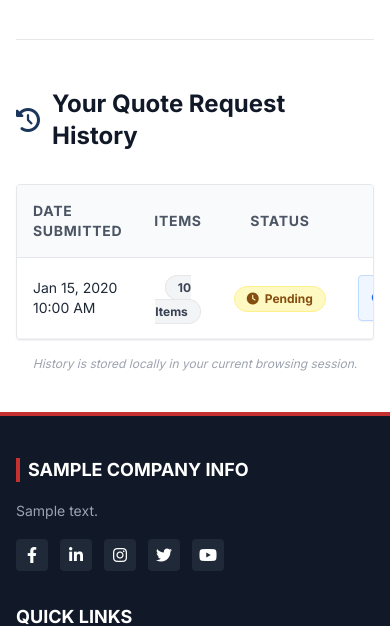
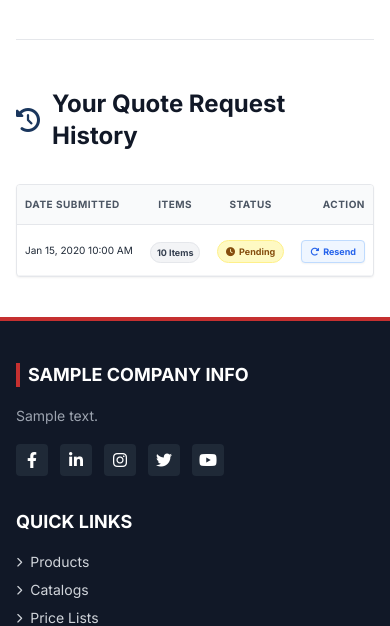
Before and after one commit to jignesh017/virjaproject, a Django app: template templates/cart/cart_detail.html in a window 390 px wide. Shown: the part 666-1292 px from the top of the page. Run offline with Django 5.2, Linux system fonts and the light colour scheme; the template is opened without the code that fills it: most values are stand-ins (such as "Sample title", 1, 10 or a date in 2020); grey boxes marked "Sample" are stand-in pictures; some libraries are stand-ins or nearby versions.

Commit message:
fix mobile view

```diff
--- a/templates/cart/cart_detail.html
+++ b/templates/cart/cart_detail.html
@@ -1,4 +1,5 @@
 {% extends 'base.html' %}
+{% load static %}
 
 {% block title %}Your Quote Cart | Virja Industries{% endblock %}
 
@@ -14,10 +15,10 @@
                     <div class="bg-gray-50 rounded border border-gray-200 overflow-hidden">
                         <table class="w-full text-left border-collapse">
                             <thead>
-                                <tr class="bg-gray-100 text-gray-600 text-sm uppercase tracking-wider">
-                                    <th class="p-4 border-b border-gray-200">Product</th>
-                                    <th class="p-4 border-b border-gray-200 text-center w-24">Qty</th>
-                                    <th class="p-4 border-b border-gray-200 text-right w-24">Action</th>
+                                <tr class="bg-gray-100 text-gray-600 text-xs md:text-sm uppercase tracking-wider">
+                                    <th class="p-2 md:p-4 border-b border-gray-200">Product</th>
+                                    <th class="p-2 md:p-4 border-b border-gray-200 text-center w-20 md:w-24">Qty</th>
+                                    <th class="p-2 md:p-4 border-b border-gray-200 text-right w-16 md:w-24">Action</th>
                                 </tr>
                             </thead>
                             <tbody>
@@ -77,9 +78,9 @@
                                         });
                                     }
                                 }" x-show="!removing" x-transition:leave="transition ease-in duration-300" x-transition:leave-start="opacity-100 scale-100" x-transition:leave-end="opacity-0 scale-95">
-                                    <td class="p-4">
-                                        <div class="flex items-center gap-4">
-                                            <div class="w-16 h-16 bg-gray-100 rounded flex-shrink-0 flex items-center justify-center border border-gray-200 overflow-hidden p-1">
+                                    <td class="p-2 md:p-4">
+                                        <div class="flex items-center gap-2 md:gap-4">
+                                            <div class="w-12 h-12 md:w-16 md:h-16 bg-gray-100 rounded flex-shrink-0 flex items-center justify-center border border-gray-200 overflow-hidden p-1">
                                                 {% if item.product.main_image %}
                                                 <img src="{{ item.product.main_image.url }}" class="w-full h-full object-contain">
                                                 {% else %}
@@ -87,36 +88,36 @@
                                                 {% endif %}
                                             </div>
                                             <div>
-                                                <div class="text-xs text-secondary font-bold mb-1">{{ item.product.slug|upper }}</div>
-                                                <a href="{% url 'product_detail' item.product.slug %}" class="font-semibold text-gray-800 hover:text-primary transition line-clamp-2">
+                                                <div class="text-[10px] md:text-xs text-secondary font-bold mb-0.5 md:mb-1">{{ item.product.slug|upper }}</div>
+                                                <a href="{% url 'product_detail' item.product.slug %}" class="text-xs md:text-sm lg:text-base font-semibold text-gray-800 hover:text-primary transition line-clamp-2 leading-tight">
                                                     {{ item.product.name }}
                                                 </a>
-                                                <div class="text-[10px] mt-2 flex items-center gap-2">
-                                                    <span class="bg-blue-50 text-primary px-2 py-0.5 rounded border border-blue-100 flex items-center">
+                                                <div class="text-[9px] md:text-[10px] mt-1.5 md:mt-2 flex flex-wrap items-center gap-1 md:gap-2">
+                                                    <span class="bg-blue-50 text-primary px-1.5 md:px-2 py-0.5 rounded border border-blue-100 flex items-center whitespace-nowrap">
                                                         <span class="font-black uppercase opacity-60 mr-1">Brand:</span> {{ item.product.brand.name }}
                                                     </span>
-                                                    <span class="bg-blue-50 text-primary px-2 py-0.5 rounded border border-blue-100 flex items-center">
+                                                    <span class="bg-blue-50 text-primary px-1.5 md:px-2 py-0.5 rounded border border-blue-100 flex items-center whitespace-nowrap">
                                                         <span class="font-black uppercase opacity-60 mr-1">Category:</span> {{ item.product.category.name }}
                                                     </span>
                                                 </div>
                                             </div>
                                         </div>
                                     </td>
-                                    <td class="p-4">
-                                        <div class="flex items-center justify-center space-x-2" :class="{ 'opacity-50 pointer-events-none': updating }">
-                                            <button @click="decrease()" type="button" class="w-8 h-8 rounded-full bg-gray-100 flex items-center justify-center transition hover:bg-secondary hover:text-white text-secondary">
-                                                <i class="fas fa-minus text-xs"></i>
+                                    <td class="p-2 md:p-4">
+                                        <div class="flex items-center justify-center space-x-1 md:space-x-2" :class="{ 'opacity-50 pointer-events-none': updating }">
+                                            <button @click="decrease()" type="button" class="w-7 h-7 md:w-8 md:h-8 rounded-full bg-gray-100 flex items-center justify-center transition hover:bg-secondary hover:text-white text-secondary">
+                                                <i class="fas fa-minus text-[10px] md:text-xs"></i>
                                             </button>
                                             <input type="number"
                                                 x-model.number="qty"
                                                 @change="updateQty($event.target.value)"
-                                                class="w-12 text-center font-black text-gray-800 bg-white border border-gray-300 rounded py-1 text-sm focus:border-secondary transition outline-none [appearance:textfield] [&::-webkit-outer-spin-button]:appearance-none [&::-webkit-inner-spin-button]:appearance-none shadow-sm">
-                                            <button @click="add()" type="button" class="w-8 h-8 rounded-full bg-gray-100 flex items-center justify-center text-secondary hover:bg-secondary hover:text-white transition">
-                                                <i class="fas fa-plus text-xs"></i>
+                                                class="w-8 md:w-12 text-center font-black text-gray-800 bg-white border border-gray-300 rounded py-1 text-xs md:text-sm focus:border-secondary transition outline-none [appearance:textfield] [&::-webkit-outer-spin-button]:appearance-none [&::-webkit-inner-spin-button]:appearance-none shadow-sm">
+                                            <button @click="add()" type="button" class="w-7 h-7 md:w-8 md:h-8 rounded-full bg-gray-100 flex items-center justify-center text-secondary hover:bg-secondary hover:text-white transition">
+                                                <i class="fas fa-plus text-[10px] md:text-xs"></i>
                                             </button>
                                         </div>
                                     </td>
-                                    <td class="p-4 text-right">
+                                    <td class="p-2 md:p-4 text-right">
                                         <button @click="if(confirm('Remove this item?')) { removing = true; fetch('{% url 'cart:cart_remove' item.product.id %}', {method: 'POST', headers: {'X-CSRFToken': '{{ csrf_token }}'}}).then(r=>r.json()).then(d=>{ if(d.status==='success'){$dispatch('updated-cart',{count:d.cart_items_count})} }) }"
                                             class="text-red-500 hover:text-red-700 transition" title="Remove Item">
                                             <i class="fas fa-trash-alt"></i>
@@ -155,11 +156,51 @@
                                 <div class="grid grid-cols-2 gap-4">
                                     <div>
                                         <label class="block text-gray-700 font-bold mb-1">State</label>
-                                        <input type="text" name="state" class="w-full bg-white border border-gray-300 rounded px-3 py-2 outline-none focus:border-secondary transition">
+                                        <select id="stateSelect" name="state" class="w-full bg-white border border-gray-300 rounded px-3 py-2 outline-none focus:border-secondary transition">
+                                            <option value="" disabled selected>Select your state</option>
+                                            <option value="Andhra Pradesh">Andhra Pradesh</option>
+                                            <option value="Arunachal Pradesh">Arunachal Pradesh</option>
+                                            <option value="Assam">Assam</option>
+                                            <option value="Bihar">Bihar</option>
+                                            <option value="Chhattisgarh">Chhattisgarh</option>
+                                            <option value="Goa">Goa</option>
+                                            <option value="Gujarat">Gujarat</option>
+                                            <option value="Haryana">Haryana</option>
+                                            <option value="Himachal Pradesh">Himachal Pradesh</option>
+                                            <option value="Jharkhand">Jharkhand</option>
+                                            <option value="Karnataka">Karnataka</option>
+                                            <option value="Kerala">Kerala</option>
+                                            <option value="Madhya Pradesh">Madhya Pradesh</option>
+                                            <option value="Maharashtra">Maharashtra</option>
+                                            <option value="Manipur">Manipur</option>
+                                            <option value="Meghalaya">Meghalaya</option>
+                                            <option value="Mizoram">Mizoram</option>
+                                            <option value="Nagaland">Nagaland</option>
+                                            <option value="Odisha">Odisha</option>
+                                            <option value="Punjab">Punjab</option>
+                                            <option value="Rajasthan">Rajasthan</option>
+                                            <option value="Sikkim">Sikkim</option>
+                                            <option value="Tamil Nadu">Tamil Nadu</option>
+                                            <option value="Telangana">Telangana</option>
+                                            <option value="Tripura">Tripura</option>
+                                            <option value="Uttar Pradesh">Uttar Pradesh</option>
+                                            <option value="Uttarakhand">Uttarakhand</option>
+                                            <option value="West Bengal">West Bengal</option>
+                                            <option value="Andaman and Nicobar Islands">Andaman and Nicobar Islands</option>
+                                            <option value="Chandigarh">Chandigarh</option>
+                                            <option value="Dadra and Nagar Haveli and Daman and Diu">Dadra and Nagar Haveli and Daman and Diu</option>
+                                            <option value="Delhi">Delhi</option>
+                                            <option value="Jammu and Kashmir">Jammu and Kashmir</option>
+                                            <option value="Ladakh">Ladakh</option>
+                                            <option value="Lakshadweep">Lakshadweep</option>
+                                            <option value="Puducherry">Puducherry</option>
+                                        </select>
                                     </div>
                                     <div>
                                         <label class="block text-gray-700 font-bold mb-1">City</label>
-                                        <input type="text" name="city" class="w-full bg-white border border-gray-300 rounded px-3 py-2 outline-none focus:border-secondary transition">
+                                        <select id="citySelect" name="city" class="w-full bg-white border border-gray-300 rounded px-3 py-2 outline-none focus:border-secondary transition">
+                                            <option value="" disabled selected>Select your city</option>
+                                        </select>
                                     </div>
                                 </div>
                                 <div>
@@ -207,39 +248,39 @@
                 <div class="overflow-x-auto">
                     <table class="w-full text-left border-collapse">
                         <thead>
-                            <tr class="bg-gray-50 text-sm uppercase tracking-wider text-gray-600">
-                                <th class="p-4 border-b border-gray-200">Date Submitted</th>
-                                <th class="p-4 border-b border-gray-200 text-center">Items</th>
-                                <th class="p-4 border-b border-gray-200 text-center">Status</th>
-                                <th class="p-4 border-b border-gray-200 text-right">Action</th>
+                            <tr class="bg-gray-50 text-[10px] md:text-sm uppercase tracking-wider text-gray-600">
+                                <th class="px-2 py-3 md:p-4 border-b border-gray-200">Date Submitted</th>
+                                <th class="px-2 py-3 md:p-4 border-b border-gray-200 text-center">Items</th>
+                                <th class="px-2 py-3 md:p-4 border-b border-gray-200 text-center">Status</th>
+                                <th class="px-2 py-3 md:p-4 border-b border-gray-200 text-right">Action</th>
                             </tr>
                         </thead>
                         <tbody>
                             {% for req in submitted_carts %}
                             <tr class="border-b border-gray-100 hover:bg-gray-50 transition">
-                                <td class="p-4 text-sm font-medium text-gray-800">
+                                <td class="px-2 py-3 md:p-4 text-[10px] md:text-sm font-medium text-gray-800">
                                     {{ req.updated_at|date:"M d, Y h:i A" }}
                                 </td>
-                                <td class="p-4 text-center">
-                                    <span class="bg-gray-100 text-gray-700 font-bold px-3 py-1 rounded-full text-xs border border-gray-200">
+                                <td class="px-2 py-3 md:p-4 text-center">
+                                    <span class="bg-gray-100 text-gray-700 font-bold px-1.5 md:px-3 py-1 rounded-full text-[9px] md:text-xs border border-gray-200 whitespace-nowrap">
                                         {{ req.get_total_items }} Items
                                     </span>
                                 </td>
-                                <td class="p-4 text-center">
+                                <td class="px-2 py-3 md:p-4 text-center">
                                     {% if req.is_replied %}
                                     <button @click="viewReply('{{ req.reply_message|escapejs }}', '{{ req.updated_at|date:'M d, Y' }}', '{{ req.get_total_items }}')"
-                                            class="inline-flex items-center text-xs font-bold bg-green-600 text-white px-3 py-1.5 rounded-full hover:bg-green-700 transition shadow-sm">
-                                        <i class="fas fa-envelope-open-text mr-1.5"></i> View Reply
+                                            class="inline-flex items-center text-[9px] md:text-xs font-bold bg-green-600 text-white px-2 md:px-3 py-1 md:py-1.5 rounded-full hover:bg-green-700 transition shadow-sm whitespace-nowrap">
+                                        <i class="fas fa-envelope-open-text mr-1 md:mr-1.5"></i> <span class="hidden xs:inline">View </span>Reply
                                     </button>
                                     {% else %}
-                                    <span class="inline-flex items-center text-xs font-bold bg-yellow-100 text-yellow-800 px-3 py-1 rounded-full border border-yellow-200">
-                                        <i class="fas fa-clock mr-1.5"></i> Pending
+                                    <span class="inline-flex items-center text-[9px] md:text-xs font-bold bg-yellow-100 text-yellow-800 px-2 md:px-3 py-1 rounded-full border border-yellow-200 whitespace-nowrap">
+                                        <i class="fas fa-clock mr-1 md:mr-1.5"></i> Pending
                                     </span>
                                     {% endif %}
                                 </td>
-                                <td class="p-4 text-right">
-                                    <a href="{% url 'cart:cart_reload' req.id %}" class="inline-flex items-center gap-2 bg-blue-50 text-blue-600 hover:bg-blue-600 hover:text-white border border-blue-200 px-3 py-1.5 rounded text-xs font-bold transition shadow-sm">
-                                        <i class="fas fa-redo-alt"></i> Edit & Resend
+                                <td class="px-2 py-3 md:p-4 text-right">
+                                    <a href="{% url 'cart:cart_reload' req.id %}" class="inline-flex items-center gap-1 md:gap-2 bg-blue-50 text-blue-600 hover:bg-blue-600 hover:text-white border border-blue-200 px-2 md:px-3 py-1 md:py-1.5 rounded text-[9px] md:text-xs font-bold transition shadow-sm whitespace-nowrap">
+                                        <i class="fas fa-redo-alt"></i> <span class="hidden xs:inline">Edit & </span>Resend
                                     </a>
                                 </td>
                             </tr>
@@ -306,9 +347,35 @@
                     </div>
                 </template>
             </div>
-            <p class="text-xs text-gray-400 mt-4 italic text-center">History is stored locally in your current browsing session.</p>
         </div>
         {% endif %}
     </div>
 </div>
+
+<script src="{% static 'js/cities.js' %}"></script>
+<script>
+document.addEventListener("DOMContentLoaded", function() {
+    const stateSelect = document.getElementById("stateSelect");
+    const citySelect = document.getElementById("citySelect");
+
+    if (stateSelect && citySelect) {
+        stateSelect.addEventListener("change", function() {
+            const selectedState = this.value;
+            const cities = typeof stateCities !== 'undefined' ? (stateCities[selectedState] || []) : [];
+
+            citySelect.innerHTML = '<option value="" disabled selected>Select your city</option>';
+            cities.forEach(function(city) {
+                const option = document.createElement("option");
+                option.value = city;
+                option.textContent = city;
+                citySelect.appendChild(option);
+            });
+        });
+
+        if (stateSelect.value) {
+            stateSelect.dispatchEvent(new Event('change'));
+        }
+    }
+});
+</script>
 {% endblock %}
```
Also changed, not shown: db.sqlite3.
